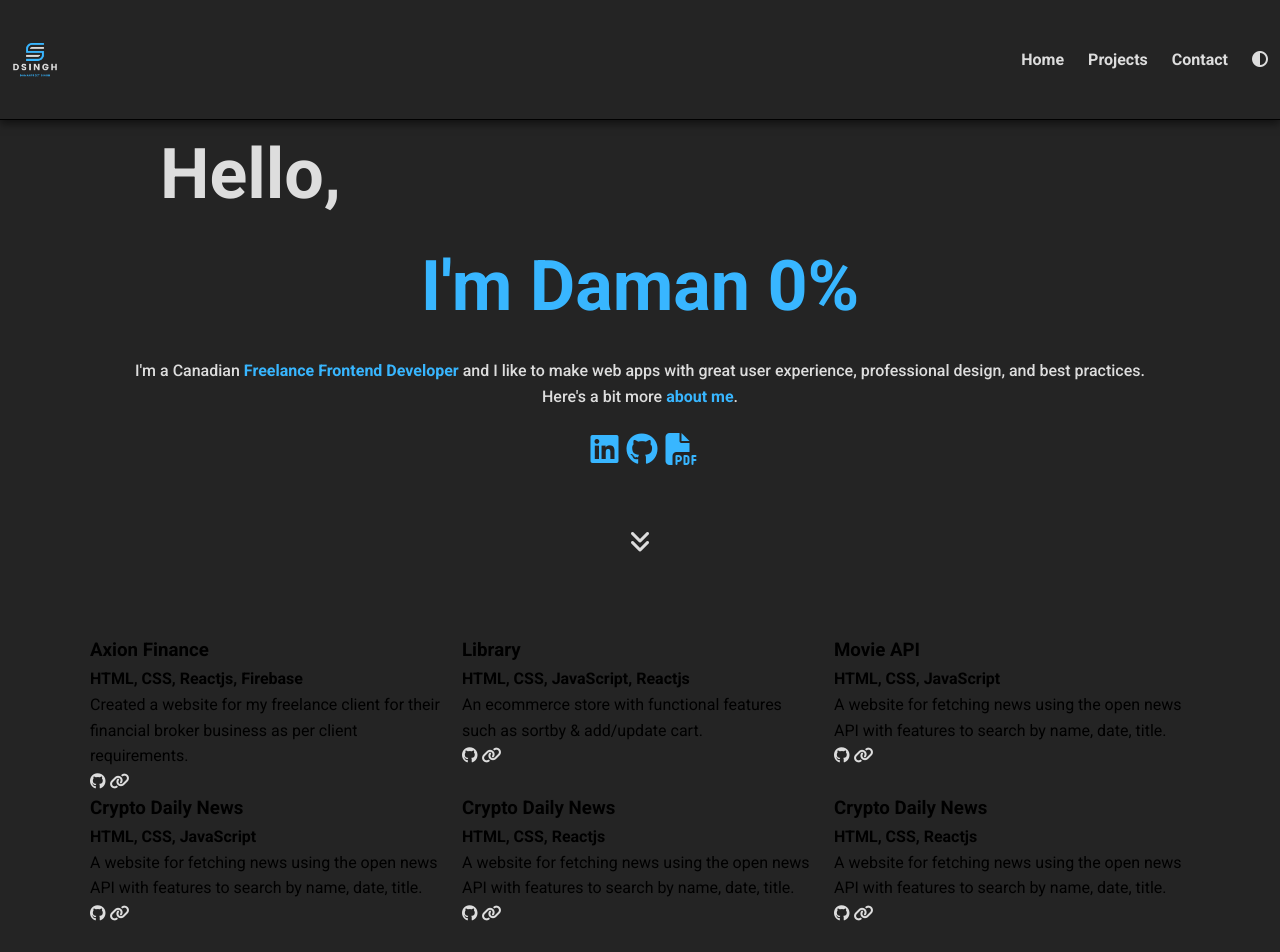
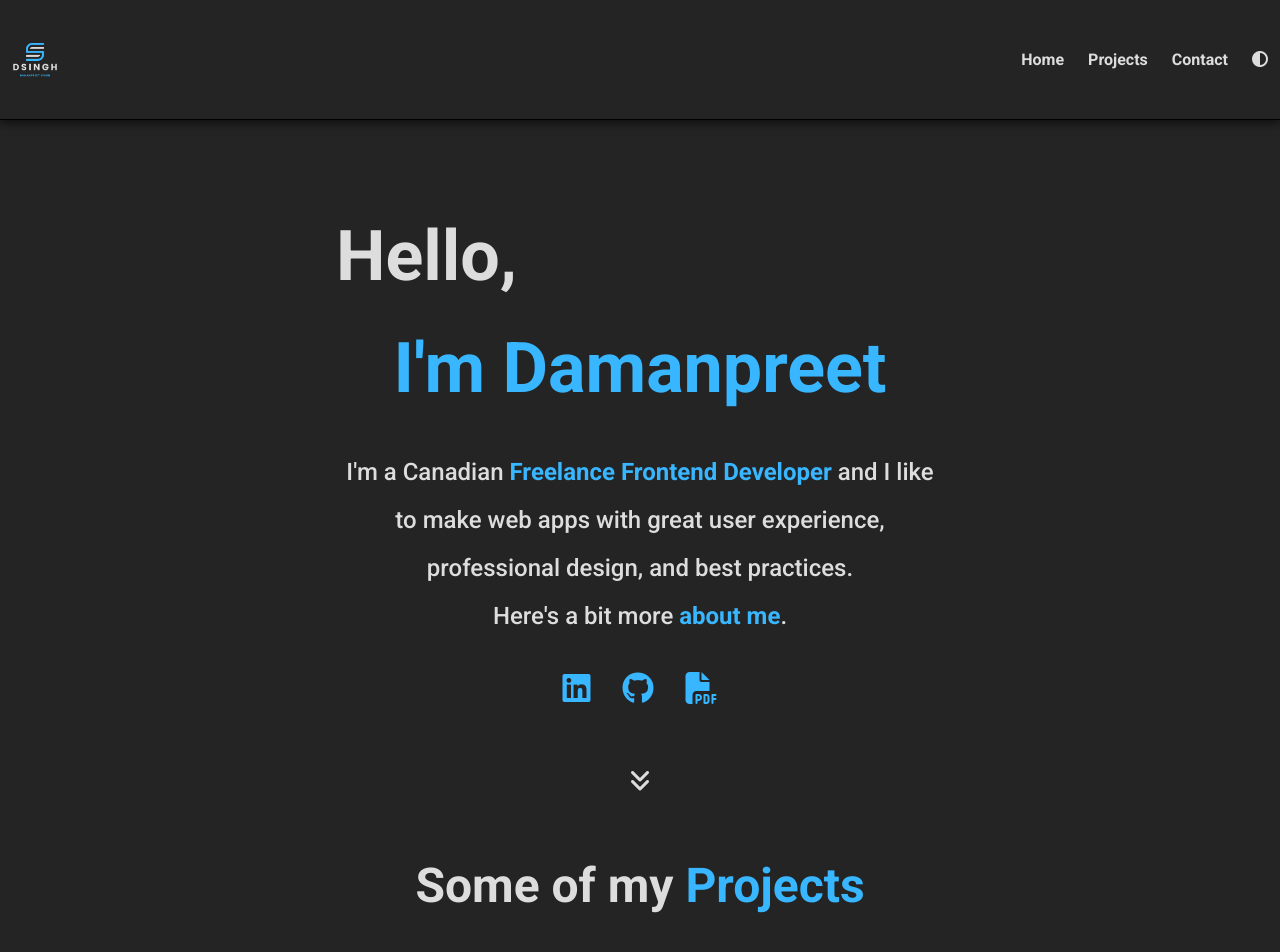
Before and after one commit to damanpr33t/portfolio, a plain HTML site: page index.html in a window 1280 px wide. Shown: the top 952 px of the page. Drawn offline with Linux system fonts and the light colour scheme.

Commit message:
Cleaned up UI

```diff
--- a/index.html
+++ b/index.html
@@ -9,6 +9,7 @@
     <title>Damanpreet E-portfolio</title>
 </head>
 <body>
+    <span class="loading-text">0%</span>
     <!-- NAV Start -->
     <nav>
         <div class="logo__div">
@@ -17,7 +18,7 @@
         <ul>
             <li><a href="#landing__page">Home</a></li>
             <li><a href="#projects__page">Projects</a></li>
-            <li><a href="">Contact</a></li>
+            <li><a href="#">Contact</a></li>
             <li><a href="#"><i class="fas fa-adjust"></i></a></li>
         </ul>
     </nav>
@@ -25,13 +26,11 @@
 
     <!-- Landing Page Section -->
     <section id="landing__page" class="bg">
-        <div class="container">
-            <div class="row">
-                <header>
+        <!-- Main Content Start -->
+        <header class="header">
             <div class="landing__page--wrapper">
-                        <h1 class="header__title bg">Hello,</h1>
-                        <h1 class="header__name bg">I'm Daman <span class="loading-text">0%</span></h1>
-
+                <h1 class="header__title">Hello,</h1>
+                <h1 class="header__name">I'm Damanpreet</h1>
                 <p class="header__para">
                     I'm a Canadian <b class="bold">Freelance Frontend Developer</b> and I like to make
                     web apps with great user experience, professional design, and best practices.
@@ -48,15 +47,15 @@
                 </div>
             </div>
         </header>
-            </div>
-        </div>
+        <!-- Main Content End -->
     </section>
     <!-- Landing Page Section End -->
 
     <!-- Project Page Section -->
-    <section id="projects__page">
+    <section id="projects__page" class="bg">
         <div class="container">
             <div class="row">
+                <h1 class="page__title">Some of my <b class="bold">Projects</b></h1>
                 <div class="project__wrapper">
                     <div class="project__description">
                         <div class="project__wrapper--bg"></div>
--- a/index.js
+++ b/index.js
@@ -8,14 +8,7 @@ slides.forEach(function(slide, index) {
 })
 
 let counter = 0
-nextBtn.addEventListener("click", function() {
-    counter ++
-    Carousel()
-})
-prevBtn.addEventListener("click", function() {
-    counter--
-    Carousel()
-})
+
 function Carousel() {
     if(counter == slides.length) {
         counter = 0
@@ -33,7 +26,7 @@ const bg = document.querySelector('.bg');
 
 let load = 0
 
-let int = setInterval(blurring, 30)
+let int = setInterval(blurring, 7)
 
 function blurring() {
     load++
--- a/style.scss
+++ b/style.scss
@@ -1,3 +1,4 @@
+/* Global Styles Start */
 @import url('https://fonts.googleapis.com/css2?family=Roboto:wght@400;500;700&display=swap');
 
 $background-color: #242424;
@@ -11,14 +12,33 @@ $bold: #38b6ff;
     box-sizing: border-box;
     font-family: 'Roboto', sans-serif;
 }
-
 html {
     scroll-behavior: smooth;
 }
-
 img {
     width: 100%;
 }
+a {
+    text-decoration: none;
+    color: $light-color;
+}
+body {
+    background-color: $background-color;
+    line-height: 1.6;
+    margin: 0 auto;
+    width: 100%;
+}
+.container {
+    margin: 3rem 0;
+}
+.row {
+    padding: 0 50px;
+}
+.bold {
+    color: $bold;
+    cursor: pointer;
+}
+/* Global Styles End */
 
 /* Navigation */
 nav {
@@ -26,10 +46,10 @@ nav {
     justify-content: space-between;
     align-items: center;
     height: 15vh;
-    width: 100%;
     position: fixed;
     top: 0;
     left: 0;
+    width: 100%;
     z-index: 9999;
     background-color: $background-color;
     border-bottom: 1px solid #000;
@@ -46,7 +66,7 @@ nav {
     }
 
     li {
-        padding: 0.75rem;
+        padding: 0.75em;
     }
 
     a {
@@ -73,68 +93,59 @@ nav {
 }
 /* End of Navigation */
 
-a {
-    text-decoration: none;
-    color: $light-color;
+/* Landing Page Start */
+#landing__page {
+    min-height: 100vh;
 }
-
-body {
-    background-color: $background-color;
-    line-height: 1.6;
-    margin: 0 auto;
-    width: 100%;
-    min-height: 100vh;
-    max-width: 1200px;
-}
-
-/* Landing Page */
-#landing__page {
-    padding-top: 70px;
-}
+/* Loading State Blur */
 .bg {
     filter: blur(0px);
 }
-.container{
-    margin: 3rem 0;
+.loading-text {
+    color: $light-color;
+    font-size: 50px;
 }
-.row{
-    padding: 0 50px;
-}
-.bold {
-    color: $bold;
-    cursor: pointer;
+/* ------------------ */
+.header,
+.loading-text {
+    position: absolute;
+    top: 50%;
+    left: 50%;
+    transform: translate(-50%, -50%);
+    padding: 0 1em;
+    height: 400px;
 }
 .header__title {
     font-weight: 700;
     font-size: 70px;
     color: $light-color;
-    padding: 0 1em;
 }
 .header__name {
     color: $bold;
     font-weight: 700;
     font-size: 70px;
-    padding: 0 1em;
     text-align: center;
 }
 .header__para {
     font-weight: 500;
     color: $light-color;
-    font-size: 16px;
+    font-size: 24px;
     margin: 1em 0;
-    padding: 0 1em;
+    line-height: 2;
     text-align: center;
 }
 .social__links {
+    margin-top: 1em;
     display: flex;
     justify-content: center;
 }
 .social__link {
     font-size: 2rem;
     color: $bold;
-    margin-left: 0.5rem;
+    margin: 0 0.5em;
     justify-content: center;
 }
+/* Animate the down arrows */
 .scroll {
     display: flex;
     justify-content: center;
@@ -154,10 +165,23 @@ body {
         transform: translateY(-10px);
     }
 }
-/* Projects Page */
+/* Landing Page End */
+
+/* Projects Page Start */
 .project__wrapper {
     display: grid;
-    grid-template-columns: repeat(3, 1fr);
-    grid-column-gap: 1em;
-    grid-auto-rows: minmax(100px, auto);
+    grid-template-columns: repeat(3, 1fr); /* Split columns into 1 fraction and repeat 3 times to get 3 columns */
+    grid-gap: 1em;
+    grid-auto-rows: minmax(100px, auto); /* Min row height 100px and auto increase if needed */
 }
+.project__description {
+    border: 1px solid #000;
+    border-radius: 0.5em;
+    padding: 0.5em;
+}
+.page__title {
+    font-size: 48px;
+    color: $light-color;
+    text-align: center;
+    margin-bottom: 2.5em;
+}
```
Also changed, not shown: css/style.css, 1 other file. Lines whose indentation alone changed are shown as unchanged.
